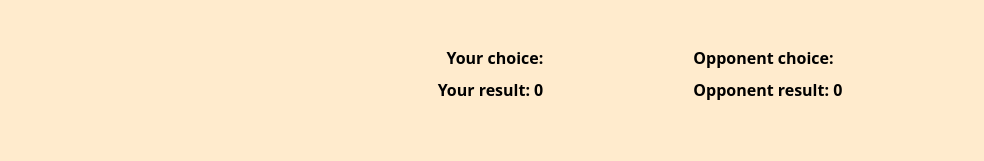
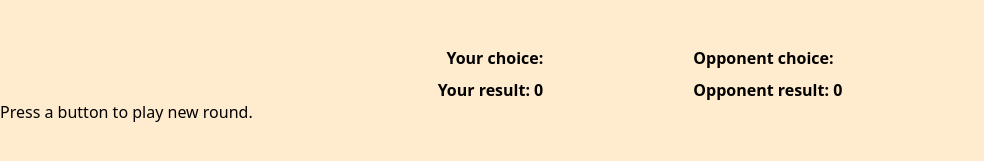
Before and after one commit to mrnikola01/rock-paper-scissors-js-game, a plain HTML site: page index.html in a window 1280 px wide. Shown: the part 291-452 px from the top of the page, without its empty margins (0-984 px from the left). Drawn offline with Linux system fonts and the light colour scheme.

Commit message:
Added paragraph for result text.

```diff
--- a/index.html
+++ b/index.html
@@ -30,5 +30,7 @@
       <h4 class="player-result">Your result: 0</h4>
       <h4 class="opponent-result">Opponent result: 0</h4>
     </div>
+
+    <p class="result-text">Press a button to play new round.</p>
   </body>
 </html>
```
